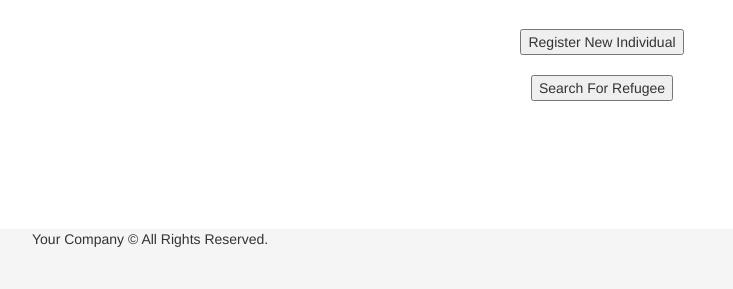
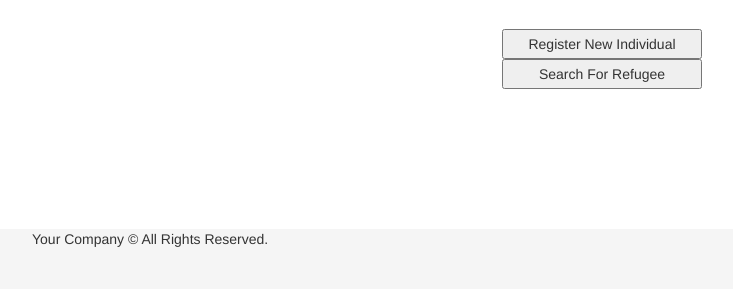
Before and after one commit to donoghuc/group_4_CS361, a Flask app: page / in a window 1280 px wide. Shown: the part 511-800 px from the top of the page, without its empty margins (38-771 px from the left). Run offline with Flask 2, Linux system fonts and the light colour scheme; some libraries are stand-ins or nearby versions.

Commit message:
fix home

```diff
--- a/web_app/templates/forms/search.html
+++ b/web_app/templates/forms/search.html
@@ -3,7 +3,7 @@
 {% block content %}
 
 
-<h3 class="form-heading">Search <a href="{{ url_for('home') }}" title="Back to homepage"><i class="fa fa-home pull-right"></i></a></h3>
+<h3 class="form-heading">Search For Refugee Account<a href="{{ url_for('home') }}" title="Back to homepage"><i class="fa fa-home pull-right"></i></a></h3>
 
 
 {% endblock %}
--- a/web_app/templates/pages/placeholder.home.html
+++ b/web_app/templates/pages/placeholder.home.html
@@ -14,13 +14,10 @@
 <center>
 <br>
 
-<form action="{{ url_for('register') }}">
-    <input type="submit" value="Register New Individual" />
-</form>
-<br>
-<form action="{{ url_for('search') }}">
-    <input type="submit" value="Search For Refugee" />
-</form>
+<button style="height:30px;width:200px" onclick="{{ url_for('register') }}" type="button">
+     Register New Individual</button><br>
+<button style="height:30px;width:200px" onclick="{{ url_for('search') }}" type="button">
+     Search For Refugee</button>
 
  </center>
 </div>
```
